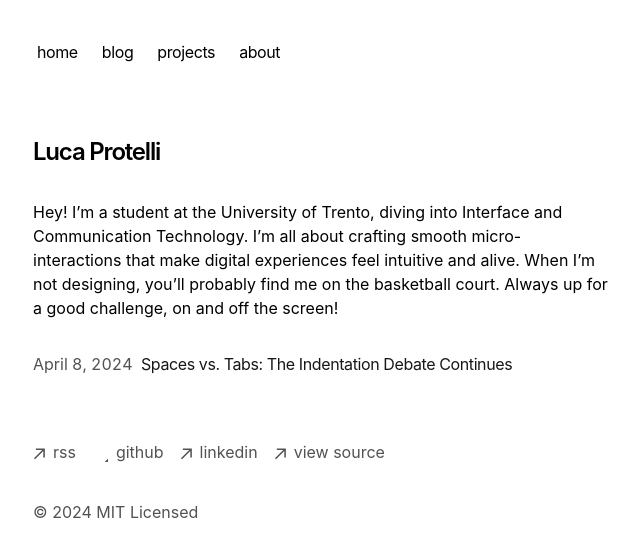
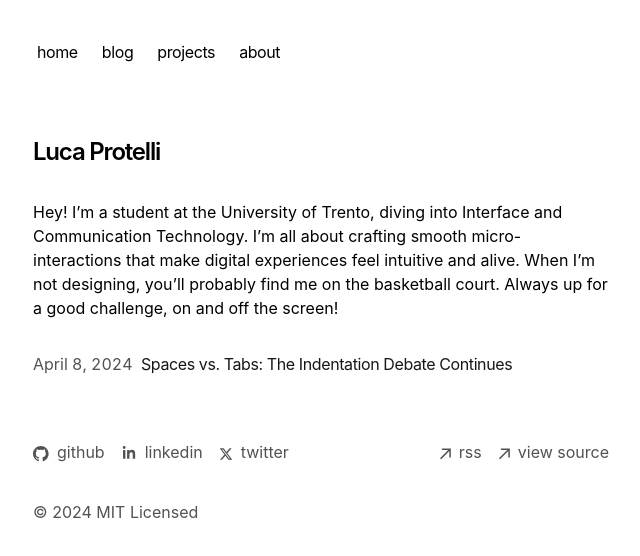
Before and after one commit to lucaprotelli/portfolio, a Next.js app in the folder blog/: page / in a window 1280 px wide. Shown: the top 556 px of the page, without its empty margins (319-959 px from the left). Built offline with nearby package versions, Linux system fonts and the light colour scheme.

Commit message:
Add LinkedIn and Twitter icons to footer, enhance GitHub icon, and restructure layout

```diff
--- a/blog/app/components/footer.tsx
+++ b/blog/app/components/footer.tsx
@@ -17,7 +17,13 @@ function ArrowIcon() {
 
 function GithubIcon() {
     return (
-        <svg width="16" height="16" xmlns="http://www.w3.org/2000/svg">
+        <svg
+            width="16"
+            height="16"
+            viewBox="0 0 100 100"
+            fill="none"
+            xmlns="http://www.w3.org/2000/svg"
+        >
             <path
                 fillRule="evenodd"
                 clipRule="evenodd"
@@ -28,21 +34,49 @@ function GithubIcon() {
     )
 }
 
+function LinkedinIcon() {
+    return (
+        <svg
+            width="16"
+            height="16"
+            viewBox="0 2 20 20"
+            fill="none"
+            xmlns="http://www.w3.org/2000/svg"
+        >
+            <rect x="0" fill="none" width="16" height="16" />
+
+            <g>
+                <path
+                    fill="currentColor"
+                    d="M2.5 18h3V6.9h-3V18zM4 2c-1 0-1.8.8-1.8 1.8S3 5.6 4 5.6s1.8-.8 1.8-1.8S5 2 4 2zm6.6 6.6V6.9h-3V18h3v-5.7c0-3.2 4.1-3.4 4.1 0V18h3v-6.8c0-5.4-5.7-5.2-7.1-2.6z"
+                />
+            </g>
+        </svg>
+    )
+}
+
+function TwitterIcon() {
+    return (
+        <svg
+            width="14"
+            height="14"
+            xmlns="http://www.w3.org/2000/svg"
+            fill="none"
+            viewBox="0 0 512 512"
+        >
+            <path
+                fill="currentColor"
+                d="M389.2 48h70.6L305.6 224.2 487 464H345L233.7 318.6 106.5 464H35.8L200.7 275.5 26.8 48H172.4L272.9 180.9 389.2 48zM364.4 421.8h39.1L151.1 88h-42L364.4 421.8z"
+            />
+        </svg>
+    )
+}
+
 export default function Footer() {
     return (
         <footer className="mb-16">
-            <ul className="font-sm mt-8 flex flex-col space-x-0 space-y-2 text-neutral-600 md:flex-row md:space-x-4 md:space-y-0 dark:text-neutral-300">
-                <li>
-                    <a
-                        className="flex items-center transition-all hover:text-neutral-800 dark:hover:text-neutral-100"
-                        rel="noopener noreferrer"
-                        target="_blank"
-                        href="/rss"
-                    >
-                        <ArrowIcon />
-                        <p className="ml-2 h-7">rss</p>
-                    </a>
-                </li>
+            <ul className="font-sm mt-8 flex flex-col space-x-0 space-y-2 text-neutral-600 md:flex-row md:space-x-4 md:justify-between md:space-y-0 dark:text-neutral-300">
+                <div className="flex flex-col space-x-0 space-y-2 md:flex-row md:space-x-4 md:space-y-0">
                     <li>
                         <a
                             className="flex items-center transition-all hover:text-neutral-800 dark:hover:text-neutral-100"
@@ -61,8 +95,32 @@ export default function Footer() {
                             target="_blank"
                             href="https://www.linkedin.com/in/luca-protelli/?trk=opento_sprofile_details"
                         >
+                            <LinkedinIcon />
+                            <p className="ml-2 h-7">linkedin</p>
+                        </a>
+                    </li>
+                    <li>
+                        <a
+                            className="flex items-center transition-all hover:text-neutral-800 dark:hover:text-neutral-100"
+                            rel="noopener noreferrer"
+                            target="_blank"
+                            href="https://x.com/prote_____"
+                        >
+                            <TwitterIcon />
+                            <p className="ml-2 h-7">twitter</p>
+                        </a>
+                    </li>
+                </div>
+                <div className="flex flex-col space-x-0 space-y-2 md:flex-row md:space-x-4 md:space-y-0">
+                    <li>
+                        <a
+                            className="flex items-center transition-all hover:text-neutral-800 dark:hover:text-neutral-100"
+                            rel="noopener noreferrer"
+                            target="_blank"
+                            href="/rss"
+                        >
                             <ArrowIcon />
-                        <p className="ml-2 h-7">linkedin</p>
+                            <p className="ml-2 h-7">rss</p>
                         </a>
                     </li>
                     <li>
@@ -76,6 +134,7 @@ export default function Footer() {
                             <p className="ml-2 h-7">view source</p>
                         </a>
                     </li>
+                </div>
             </ul>
             <p className="mt-8 text-neutral-600 dark:text-neutral-300">
                 © {new Date().getFullYear()} MIT Licensed
```
Lines whose indentation alone changed are shown as unchanged.
